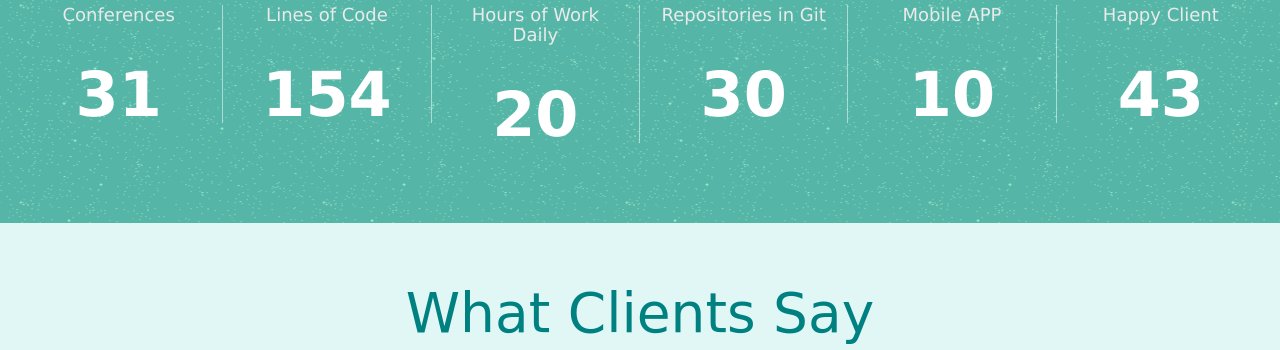
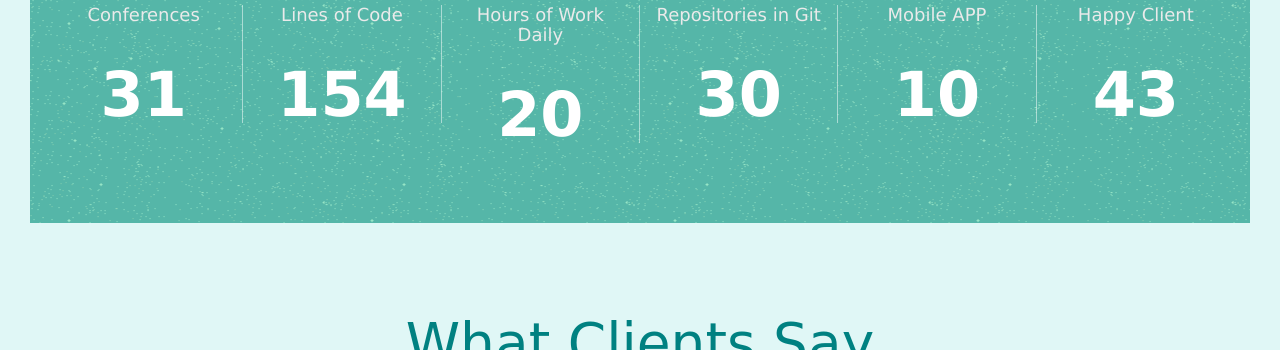
Before and after one commit to victorhez/victorhez.github.io, a plain HTML site: page index.html in a window 1280 px wide. Shown: the part 3666-4016 px from the top of the page. Drawn offline with nearby package versions, Linux system fonts and the light colour scheme; some icons are missing; a web font is replaced by a local one.

Commit message:
Update index.html
Paddi

```diff
--- a/index.html
+++ b/index.html
@@ -285,7 +285,7 @@ Mobile Development (Java-Android Studio, Flutter-Dart)Databases (MongoDB, MS SQL
 
             </div>	<!-- isotope portfolio-items -->
 
-        <div id="services1" class="content-block">
+        <div id="services1" class="content-block" style="margin:30px">
             <div id="numbers" class="parallax">
                 <div class="overlay">
                     <!-- title -->
```
